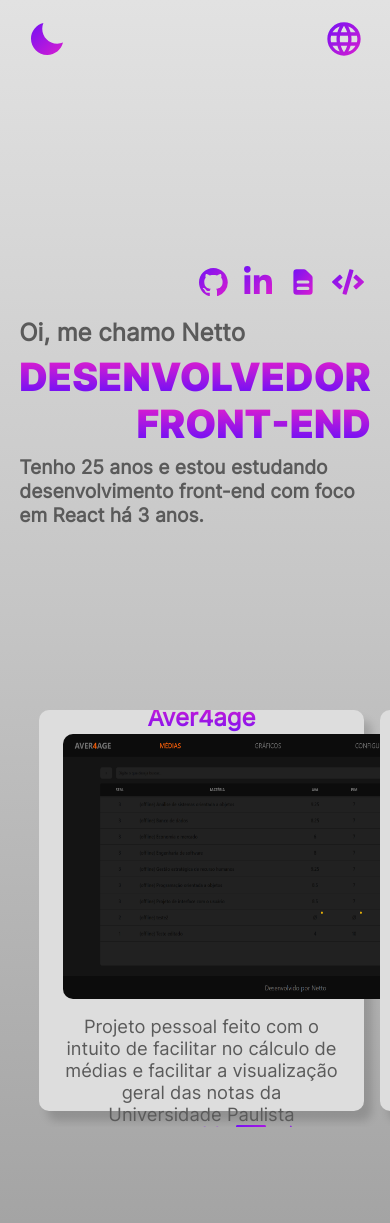
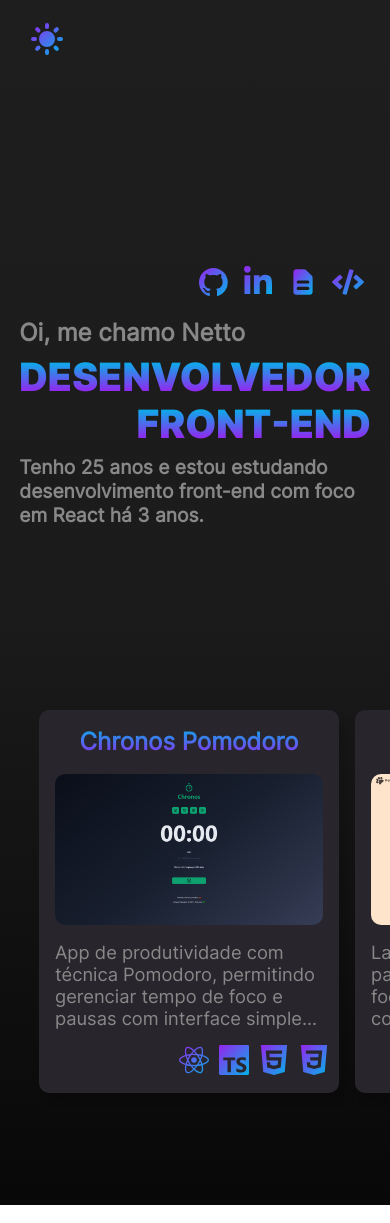
Before and after one commit to netto0/portfolio, a React (Vite) app: page / in a window 390 px wide. Built offline with nearby package versions, Linux system fonts and the light colour scheme.

Commit message:
Correções

```diff
--- a/src/components/Header.jsx
+++ b/src/components/Header.jsx
@@ -5,7 +5,6 @@ import { GlobalStyleContext } from "../providers/globalStyle";
 
 import { HiSun } from "react-icons/hi";
 import { IoMdMoon } from "react-icons/io";
-import { MdLanguage } from "react-icons/md";
 
 export default function Header() {
   const { lightMode, setLightMode } = React.useContext(GlobalStyleContext);
@@ -22,9 +21,6 @@ export default function Header() {
           <HiSun style={{ fill: "url(#linear-gradient)" }} />
         )}
       </div>
-      <div className={styles.headerButton} title="EM BREVE">
-        <MdLanguage style={{ fill: "url(#linear-gradient)" }} />
-      </div>
     </header>
   );
 }
--- a/src/components/Header.module.css
+++ b/src/components/Header.module.css
@@ -23,11 +23,6 @@
   transform: translateY(-5px);
 }
 
-.headerContainer > div:last-child:hover {
-  transform: translateY(0px);
-  cursor: not-allowed;
-}
-
 @media screen and (max-width: 640px) {
   .headerButton:hover {
     transform: translateY(0px);
--- a/src/components/Presentation.module.css
+++ b/src/components/Presentation.module.css
@@ -160,7 +160,6 @@
 
   .summary {
     grid-area: summary;
-
     width: 100%;
   }
 
--- a/src/components/Project.jsx
+++ b/src/components/Project.jsx
@@ -20,10 +20,10 @@ export default function Project({
     "Lorem ipsum dolor sit amet, consectetur adipiscing elit. In ac ipsum metus. Sed pretium hendrerit vestibulum. Duis vehicula neque eget massa cursus, id aliquam dolor rhoncus.";
 
   const treatedStack = stack || [
-    <FaReact style={{ fill: "url(#linear-gradient)" }} />,
-    <SiJavascript style={{ fill: "url(#linear-gradient)" }} />,
-    <FaHtml5 style={{ fill: "url(#linear-gradient)" }} />,
-    <FaCss3Alt style={{ fill: "url(#linear-gradient)" }} />,
+    <FaReact style={{ fill: "url(#linear-gradient)" }} key="reactIcon"/>,
+    <SiJavascript style={{ fill: "url(#linear-gradient)" }} key="jsIcon" />,
+    <FaHtml5 style={{ fill: "url(#linear-gradient)" }} key="htmlIcon" />,
+    <FaCss3Alt style={{ fill: "url(#linear-gradient)" }} key="cssIcon" />,
   ];
 
   const { lightMode } = React.useContext(GlobalStyleContext);
@@ -31,7 +31,6 @@ export default function Project({
   return (
     <a
       href={link}
-      target="_blank"
       className={`${styles.project} ${lightMode ? styles.light : styles.dark} ${
         soon && styles.blocked
       }`}
--- a/src/components/Project.module.css
+++ b/src/components/Project.module.css
@@ -4,7 +4,8 @@
   align-items: center;
   margin-bottom: 1rem;
   border-radius: 10px;
-  width: 510px;
+  min-width: 500px;
+  width: 500px;
   height: 655px;
   padding: 1.5rem;
   text-decoration: none;
@@ -43,11 +44,23 @@
   white-space: nowrap;
 }
 
-.project img {
+.imageBox {
+  /* width: 465px; */
+  width: 100%;
+
+  aspect-ratio: 16 /9;
+  /* height: 265px; */
+  /* height: 280px; */
+  object-fit: cover;
+  object-position: center;
+  border-radius: 10px;
   margin: 1rem 0;
-  width: 465px;
-  height: 262px;
-  border-radius: 5px;
+  padding: 0;
+  display: flex;
+  justify-content: center;
+  align-items: center;
+  overflow: hidden;
+  background-color: lightgrey;
 }
 
 .description {
@@ -59,7 +72,9 @@
   font-size: 25px;
   overflow: hidden;
   text-overflow: ellipsis;
+  margin: 1rem 0;
   display: -webkit-box;
+  line-clamp: 7;
   -webkit-line-clamp: 7;
   -webkit-box-orient: vertical;
 }
@@ -80,18 +95,21 @@
 
 @media screen and (max-width: 640px) {
   .project {
+    min-width: 300px;
+    width: 350px;
     display: grid;
     grid-template-rows: auto auto auto auto;
     grid-template-columns: 100%;
     grid-template-areas:
-      "name"
-      "image"
-      "description"
-      "stack";
+    "name"
+    "image"
+    "description"
+    "stack";
     border-radius: 10px;
     width: 83.33vw;
-    height: calc(83.33vw / 0.81);
-    padding: 0.5rem 1.5rem;
+    /* height: calc(83.33vw / 0.81); */
+    height: fit-content;
+    padding: 0.5rem 1rem;
 
     transition: 0.2s;
   }
@@ -101,7 +119,7 @@
     display: flex;
     justify-content: center;
     align-items: center;
-    margin: 0;
+    margin: .5rem 0 0 0;
     width: 100%;
     color: var(--dark-primary-color);
     line-height: clamp(1rem, 2rem, 2rem);
@@ -113,14 +131,17 @@
     height: 100%;
     color: var(--dark-secondary-color);
 
+    margin: 1rem 0;
+
     line-height: clamp(1rem, 1rem +5vw, 3rem);
     font-size: clamp(0.5rem, 0.9rem + 1vw, 1.5rem);
 
     overflow: hidden;
     text-overflow: ellipsis;
-    text-align: center;
+    text-align: left;
     display: -webkit-box;
-    -webkit-line-clamp: 5;
+    line-clamp: 4;
+    -webkit-line-clamp: 4;
     -webkit-box-orient: vertical;
   }
 
@@ -146,10 +167,17 @@
 }
 
 .imageBox {
-  width: 465px;
-  height: 265px;
+  /* width: 465px; */
+  width: 100%;
+
+  aspect-ratio: 16 /9;
+  /* height: 265px; */
+  /* height: 280px; */
+  background-color: red;
+  object-fit: cover;
+  object-position: center;
   border-radius: 10px;
-  margin: 1rem 0;
+  margin-bottom: 0;
   padding: 0;
   display: flex;
   justify-content: center;
--- a/src/components/Projects.jsx
+++ b/src/components/Projects.jsx
@@ -2,6 +2,7 @@ import styles from "./Projects.module.css";
 import React from "react";
 import aver4ageImg from "../assets/images/aver4age.png";
 import petParadiseImg from "../assets/images/petParadise.png";
+import chronosPomodoroImg from "../assets/images/pomodoroCover.png";
 import Project from "./Project";
 
 import {
@@ -19,11 +20,11 @@ import {
 // eslint-disable-next-line react/display-name
 const Projects = React.forwardRef((props, ref) => {
   const aver4ageDesc =
-    "Projeto pessoal feito com o intuito de facilitar no cálculo de médias e facilitar a visualização geral das notas da Universidade Paulista";
+    "Projeto pessoal criado com o objetivo de automatizar o cálculo de médias e aprimorar a visualização geral das notas na Universidade Paulista.";
   const petParadiseDesc =
-    "Landing page desenvolvida com o objetivo de por em prática conceitos de design e responsividade";
-  const expensesDesc =
-    "Projeto pessoal em andamento que tem como objetivo facilitar no controle e visualização de finanças pessoais, além de auxiliar no planejamento de futuros gastos";
+    "Landing page desenvolvida para um petshop fictício, com foco em um visual acolhedor, cores quentes e destaque para os animais e o atendimento.";
+  const chronosPomodoroDesc =
+    "App de produtividade com técnica Pomodoro, permitindo gerenciar tempo de foco e pausas com interface simples, personalização de ciclos e alertas visuais e sonoros.";
 
   const html = <SiHtml5 style={{ fill: "url(#linear-gradient)" }} />;
   const react = <SiReact style={{ fill: "url(#linear-gradient)" }} />;
@@ -37,16 +38,16 @@ const Projects = React.forwardRef((props, ref) => {
 
   const aver4ageStack = [react, typescript, mongodb, tailwind];
   const petParadiseStack = [react, javascript, html, tailwind];
-  const expensesStack = [react, javascript, html, css];
+  const chronosPomodoroStack = [react, typescript, html, css];
 
   return (
     <section className={styles.container} ref={ref}>
       <Project
-        name="Aver4age"
-        description={aver4ageDesc}
-        stack={aver4ageStack}
-        image={aver4ageImg}
-        link="https://aver4age.vercel.app/"
+        name="Chronos Pomodoro"
+        description={chronosPomodoroDesc}
+        stack={chronosPomodoroStack}
+        image={chronosPomodoroImg}
+        link="https://chronos-pomodoro-private.vercel.app/"
       />
       <Project
         name="Pet Paradise"
@@ -56,10 +57,11 @@ const Projects = React.forwardRef((props, ref) => {
         link="https://pet-paradise-zeta.vercel.app/"
       />
       <Project
-        name="Expen$es"
-        description={expensesDesc}
-        stack={expensesStack}
-        soon={true}
+        name="Aver4age"
+        description={aver4ageDesc}
+        stack={aver4ageStack}
+        image={aver4ageImg}
+        link="https://aver4age.vercel.app/"
       />
     </section>
   );
--- a/src/components/Projects.module.css
+++ b/src/components/Projects.module.css
@@ -1,11 +1,18 @@
 .container {
   width: 100%;
   display: flex;
-  flex-wrap: wrap;
+  flex-wrap: no-wrap;
+  gap: 2rem;
   justify-content: space-around;
   padding: 1rem;
   margin-bottom: 6rem;
+  overflow-x: auto;
 }
+
+.container::-webkit-scrollbar {
+  height: 5px;
+}
+
 @media screen and (min-width: 640px) and (max-width: 1280px) {
   .container > a:last-child {
     display: none;
--- a/src/index.css
+++ b/src/index.css
@@ -17,7 +17,7 @@
 
   --title-dark-gradient: linear-gradient(180deg, #04b3ea 0%, #9624ef 100%);
 
-  --gray1: #5a5a5a;
+  --gray1: #888888;
   --gray2: #ddd;
   --gray3: #28252c;
 }
--- a/src/providers/globalStyle.jsx
+++ b/src/providers/globalStyle.jsx
@@ -3,7 +3,7 @@ import React, { useState } from "react";
 export const GlobalStyleContext = React.createContext({})
 
 export const GlobalStyleProvider = (props) => {
-    const [lightMode,setLightMode] = useState(true)
+    const [lightMode,setLightMode] = useState(false)
     const [language, setLanguage] = useState("pt-Br")
 
     return (
```
Also changed, not shown: .eslintrc.cjs, src/assets/images/petParadise.png, src/assets/images/pomodoroCover.png (added).
